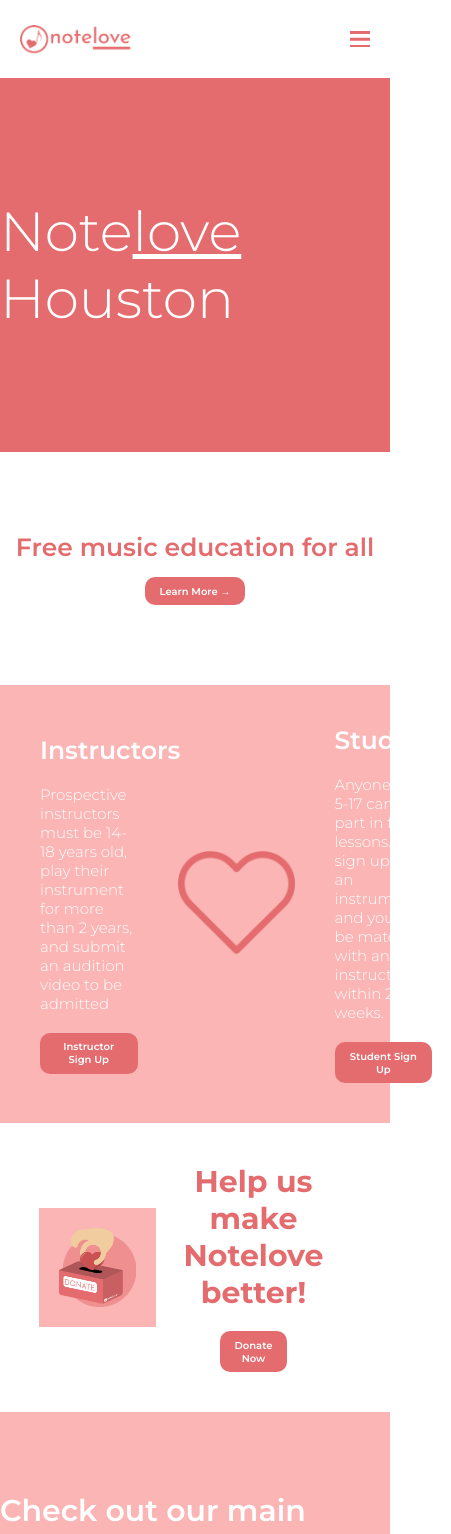
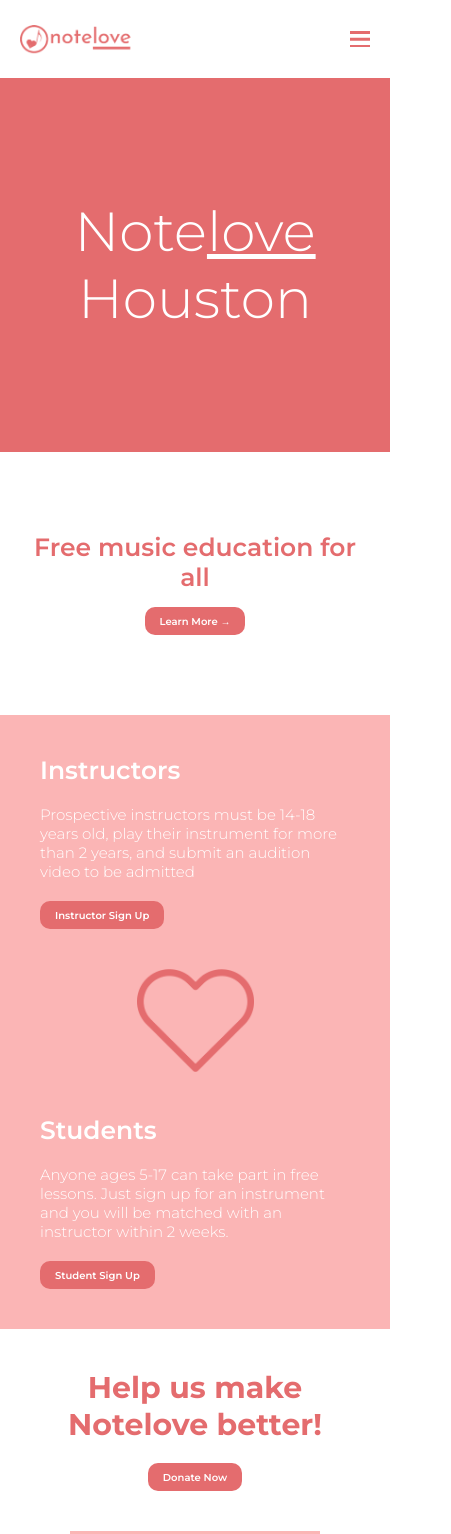
Before and after one commit to LeoYZhang/NoteloveHouston, a React (Create React App) app: page / in a window 390 px wide. Shown: the top 1534 px of the page, 451 px wide, since content can reach past the window. Built offline with nearby package versions, Linux system fonts and the light colour scheme.

Commit message:
mobile view for pages

```diff
--- a/src/components/Footer.module.scss
+++ b/src/components/Footer.module.scss
@@ -36,6 +36,10 @@
         display: flex;
         align-items: center;
         gap: 1rem;
+
+        & > * > * {
+            width: 2rem;
+        }
     }
 }
 
--- a/src/pages/About.module.scss
+++ b/src/pages/About.module.scss
@@ -10,7 +10,7 @@
     &_title {
         color: white;
         font-size: 2.5rem;
-        margin: 0 10rem;
+        margin: 0 6rem;
         text-align: center;
         font-weight: 600;
     }
@@ -39,9 +39,10 @@
     padding: 5rem 5rem;
     background-color: $light-pink;
     display: flex;
+    flex-direction: column;
+    gap: 4rem;
 
     &_content {
-        width: 50%;
         display: flex;
         flex-direction: column;
         gap: 3rem;
@@ -60,7 +61,6 @@
     }
 
     &_imgDiv {
-        width: 50%;
         display: flex;
         align-items: center;
         justify-content: center;
@@ -71,3 +71,14 @@
         width: 70%;
     }
 }
+
+@media (min-width: 768px) {
+    .origin {
+      flex-direction: row;
+      gap: 0;
+
+      &_content {
+          width: 100%;
+      }
+    }
+}
--- a/src/pages/Donate.module.scss
+++ b/src/pages/Donate.module.scss
@@ -15,7 +15,7 @@
 }
 
 .donate {
-  padding: 8rem;
+  padding: 8rem 2rem;
   display: flex;
   flex-direction: column;
   align-items: center;
--- a/src/pages/Events.module.scss
+++ b/src/pages/Events.module.scss
@@ -11,6 +11,7 @@
     color: white;
     font-size: 5.5rem;
     font-weight: 300;
+    text-align: center;
   }
 }
 
@@ -23,5 +24,6 @@
   &_noEvents {
     color: $pink;
     font-size: 1.5rem;
+    text-align: center;
   }
 }
--- a/src/pages/Home.module.scss
+++ b/src/pages/Home.module.scss
@@ -8,6 +8,7 @@
   padding: 12rem 0;
 
   &_text {
+    text-align: center;
     color: white;
     font-size: 5.5rem;
     font-weight: 300;
@@ -22,15 +23,18 @@
   padding: 8rem 0;
 
   &_text {
+    text-align: center;
     color: $pink;
     font-size: 2.5rem;
     font-weight: 600;
+    margin: 0 2rem 1.5rem 2rem;
     margin-bottom: 1.5rem;
   }
 }
 
 .register {
   display: flex;
+  flex-direction: column;
   justify-content: space-around;
   background-color: $light-pink;
   align-items: center;
@@ -42,7 +46,6 @@
     flex-direction: column;
     justify-content: center;
     gap: 2rem;
-    width: 25vw;
 
     &_name {
       color: white;
@@ -62,26 +65,34 @@
   }
 }
 
+@media (min-width: 768px) {
+  .register {
+    flex-direction: row;
+  }
+}
+
 .donate {
   display: flex;
+  flex-direction: column-reverse;
+  gap: 4rem;
   align-items: center;
   padding: 4rem 0;
 
   &_imgDiv {
-    width: 50vw;
+    width: 80%;
     display: flex;
     align-items: center;
     justify-content: center;
   }
 
   &_img {
-    width: 30vw;
+    width: 80%;
     background-color: $light-pink;
     padding: 2rem;
   }
 
   &_info {
-    width: 30vw;
+    width: 100%;
     display: flex;
     flex-direction: column;
     align-items: center;
@@ -97,6 +108,13 @@
   }
 }
 
+@media (min-width: 768px) {
+  .donate {
+    flex-direction: row;
+    gap: 0;
+  }
+}
+
 .otherChapter {
   padding: 8rem 0;
   background-color: $light-pink;
@@ -107,6 +125,7 @@
   justify-content: center;
 
   &_text {
+    text-align: center;
     color: white;
     font-size: 3rem;
     font-weight: 600;
--- a/src/pages/Register.module.scss
+++ b/src/pages/Register.module.scss
@@ -10,7 +10,7 @@
     &_title {
         color: white;
         font-size: 2.5rem;
-        margin: 0 10rem;
+        margin: 0 6rem;
         text-align: center;
         font-weight: 600;
     }
```
